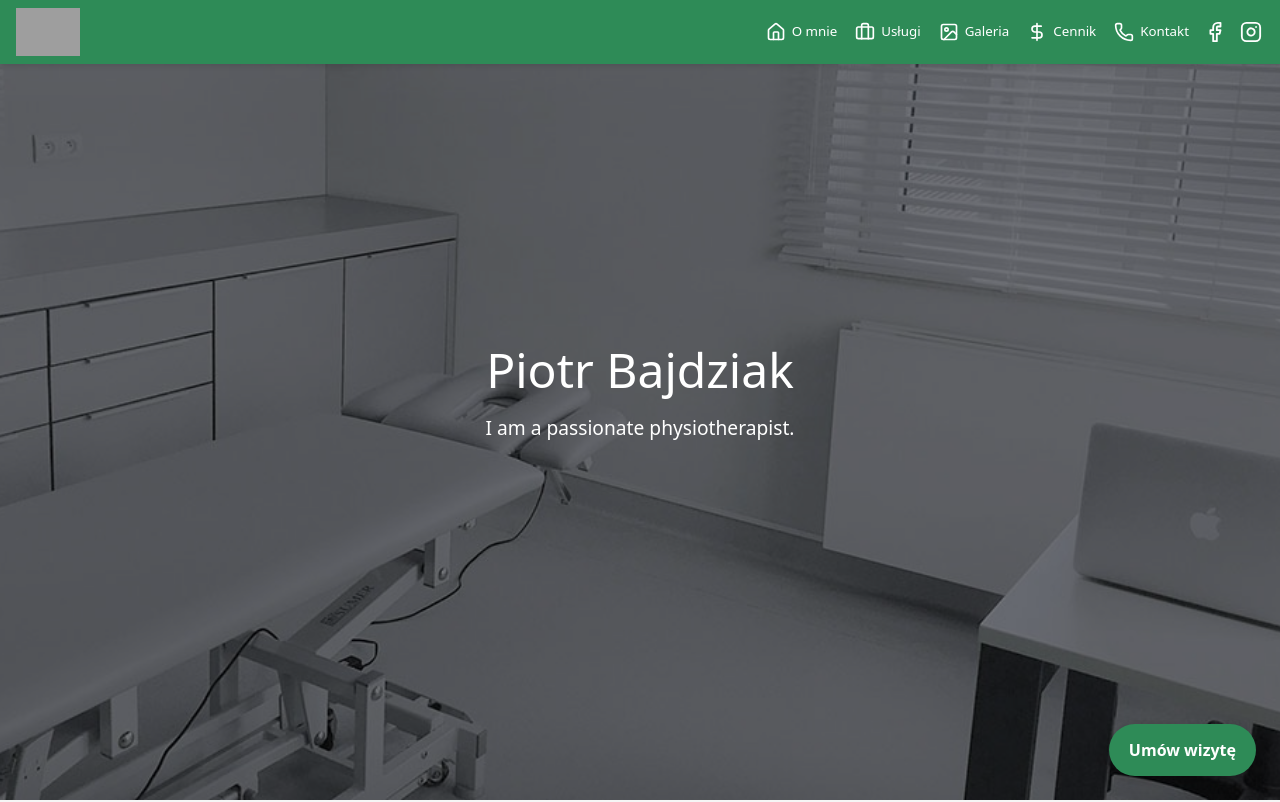
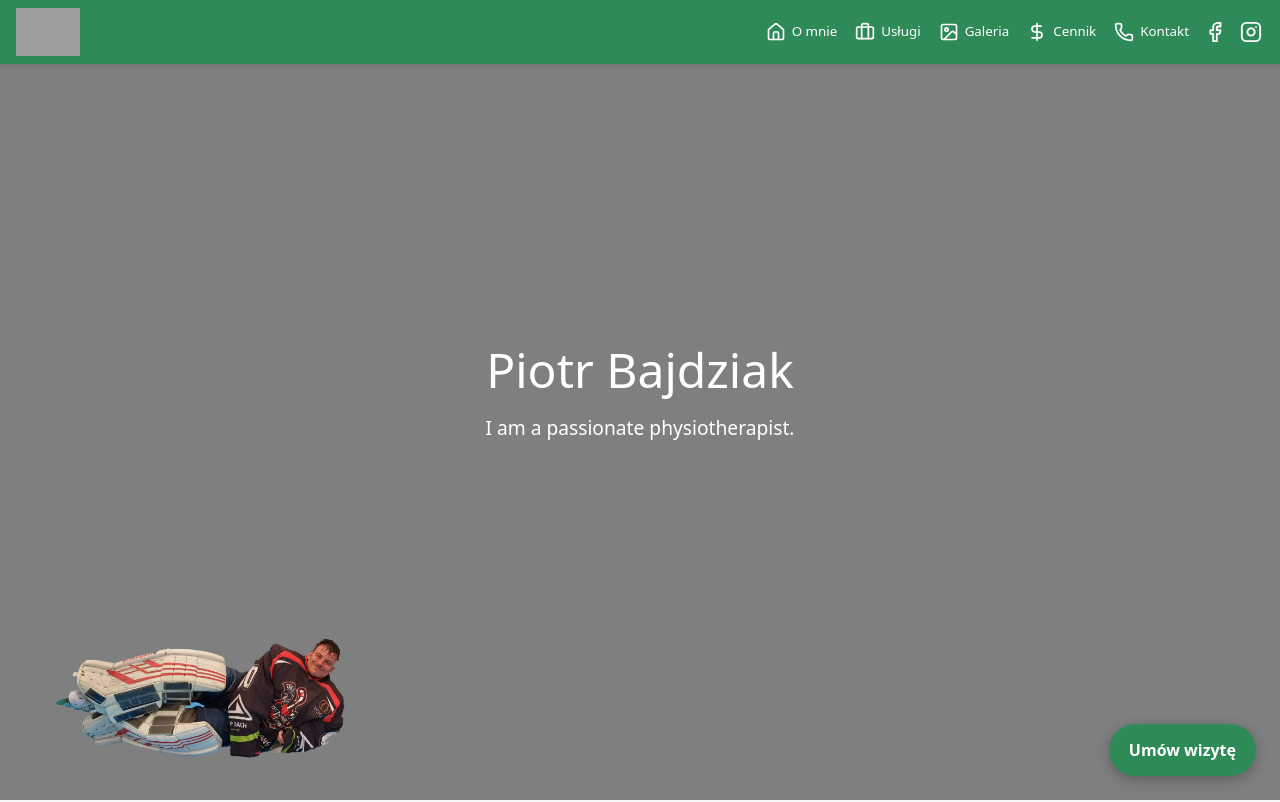
Before and after one commit to simonferancikvm1/fizjo-majster-website, a React (Vite) app: page / in a window 1280 px wide. Shown: the top 802 px of the page. Built offline with nearby package versions, Linux system fonts and the light colour scheme; grey boxes are pictures that could not be loaded.

Commit message:
added majster photo slidin in

```diff
--- a/src/pages/Gallery/Gallery.css
+++ b/src/pages/Gallery/Gallery.css
@@ -35,13 +35,14 @@
     display: flex;
     align-items: center;
     justify-content: center;
-    z-index: 3000;
+    z-index: 9999;
 }
 
 .preview-img {
     max-width: 90%;
     max-height: 90%;
     border-radius: 12px;
+    object-fit: contain;
 }
 
 .arrow {
@@ -67,8 +68,8 @@
 
 .close-btn {
     position: absolute;
-    top: 20px;
-    right: 30px;
+    top: 100px;
+    right: -10px;
     font-size: 3rem;
     background: none;
     border: none;
@@ -85,7 +86,7 @@
         overflow-x: auto;
         scroll-snap-type: x mandatory;
         gap: 10px;
-        padding: 0 20px;
+        padding: 0 10px;
         scroll-behavior: smooth;
 
         /* Make it obvious that you can scroll */
@@ -95,7 +96,7 @@
     }
 
     .gallery-wrapper {
-        padding: ;
+        padding: 5px;
     }
 
     .gallery-grid:active {
@@ -116,4 +117,5 @@
     .gallery-grid::-webkit-scrollbar {
         display: none;
     }
+
 }
--- a/src/pages/Gallery/Gallery.jsx
+++ b/src/pages/Gallery/Gallery.jsx
@@ -1,28 +1,33 @@
-import React, { useState } from 'react';
+import React, { useState, useEffect } from 'react';
 import './Gallery.css';
 import { IMAGES } from '../../config';
 
 export default function Gallery() {
     const [previewIndex, setPreviewIndex] = useState(null);
 
-    const openPreview = (index) => setPreviewIndex(index);
-    const closePreview = () => setPreviewIndex(null);
+    // Disable background scroll
+    useEffect(() => {
+        document.body.style.overflow = previewIndex !== null ? 'hidden' : 'auto';
+        return () => (document.body.style.overflow = 'auto');
+    }, [previewIndex]);
 
-    const nextImage = (e) => {
+    const nextImg = (e) => {
         e.stopPropagation();
-        setPreviewIndex((prev) => (prev + 1) % IMAGES.length);
+        setPreviewIndex((previewIndex + 1) % IMAGES.length);
     };
 
-    const prevImage = (e) => {
+    const prevImg = (e) => {
         e.stopPropagation();
-        setPreviewIndex((prev) => (prev - 1 + IMAGES.length) % IMAGES.length);
+        setPreviewIndex((previewIndex - 1 + IMAGES.length) % IMAGES.length);
+    };
+
+    const close = (e) => {
+        e.stopPropagation();
+        setPreviewIndex(null);
     };
 
     return (
         <section id="gallery-section" className="gallery-section">
-
-            {/* Container that becomes carousel on mobile */}
-            <div className="gallery-wrapper">
             <div className="gallery-grid">
                 {IMAGES.map((src, index) => (
                     <img
@@ -30,17 +35,21 @@ export default function Gallery() {
                         src={src}
                         alt={`Gallery ${index + 1}`}
                         className="gallery-img"
-                            onClick={() => openPreview(index)}
+                        onClick={() => setPreviewIndex(index)}
                     />
                 ))}
             </div>
-            </div>
 
             {previewIndex !== null && (
-                <div className="preview-overlay" onClick={closePreview}>
+                <div className="preview-overlay" onClick={close}>
 
-                    <button className="arrow left" onClick={prevImage}>‹</button>
+                    {/* Close button */}
+                    <button className="close-btn" onClick={close}>×</button>
 
+                    {/* Left arrow */}
+                    <button className="arrow left" onClick={prevImg}>‹</button>
+
+                    {/* Image */}
                     <img
                         src={IMAGES[previewIndex]}
                         alt="Preview"
@@ -48,9 +57,8 @@ export default function Gallery() {
                         onClick={(e) => e.stopPropagation()}
                     />
 
-                    <button className="arrow right" onClick={nextImage}>›</button>
-
-                    <button className="close-btn" onClick={closePreview}>×</button>
+                    {/* Right arrow */}
+                    <button className="arrow right" onClick={nextImg}>›</button>
                 </div>
             )}
         </section>
--- a/src/pages/Home/Home.css
+++ b/src/pages/Home/Home.css
@@ -2,6 +2,7 @@
     width: 100%;
     height: 100vh;
     /* full viewport height */
+    background-color: white;
     background-size: cover;
     background-position: center;
     position: relative;
@@ -42,3 +43,16 @@
 .home-content p {
     font-size: 1.2rem;
 }
+
+.majster-img {
+  position: absolute;
+  left: -200px; /* start off-screen */
+  bottom: 20px;
+  width: 300px;
+  transition: transform 1s ease, left 1s ease;
+}
+
+.majster-img.slide-in {
+  left: 50px; /* slide into view */
+  transform: translateX(0);
+}
--- a/src/pages/Home/Home.jsx
+++ b/src/pages/Home/Home.jsx
@@ -1,14 +1,42 @@
-import React from 'react'
+import React, { useEffect, useRef, useState } from 'react';
 import './Home.css';
+import majsterImg from '/images/majster.png'; // make sure this path is correct
 
 export default function Home() {
+  const [inView, setInView] = useState(false);
+  const sectionRef = useRef(null);
+
+  useEffect(() => {
+    const observer = new IntersectionObserver(
+      ([entry]) => {
+        if (entry.isIntersecting) {
+          setInView(true);
+        }
+      },
+      { threshold: 0.3 }
+    );
+
+    if (sectionRef.current) {
+      observer.observe(sectionRef.current);
+    }
+
+    return () => {
+      if (sectionRef.current) observer.unobserve(sectionRef.current);
+    };
+  }, []);
+
   return (
-        <section id="home-section" className="home-section" style={{ backgroundImage: "url('images/gabinet_background.jpg')" }}>
+    <section id="home-section" ref={sectionRef} className="home-section">
       <div className="overlay">
         <div className="home-content">
           <h1>Piotr Bajdziak</h1>
           <p>I am a passionate physiotherapist.</p>
         </div>
+        <img
+          src={majsterImg}
+          alt="Majster"
+          className={`majster-img ${inView ? 'slide-in' : ''}`}
+        />
       </div>
     </section>
   );
```
Also changed, not shown: public/images/majster.png (added). Lines whose indentation alone changed are shown as unchanged.
